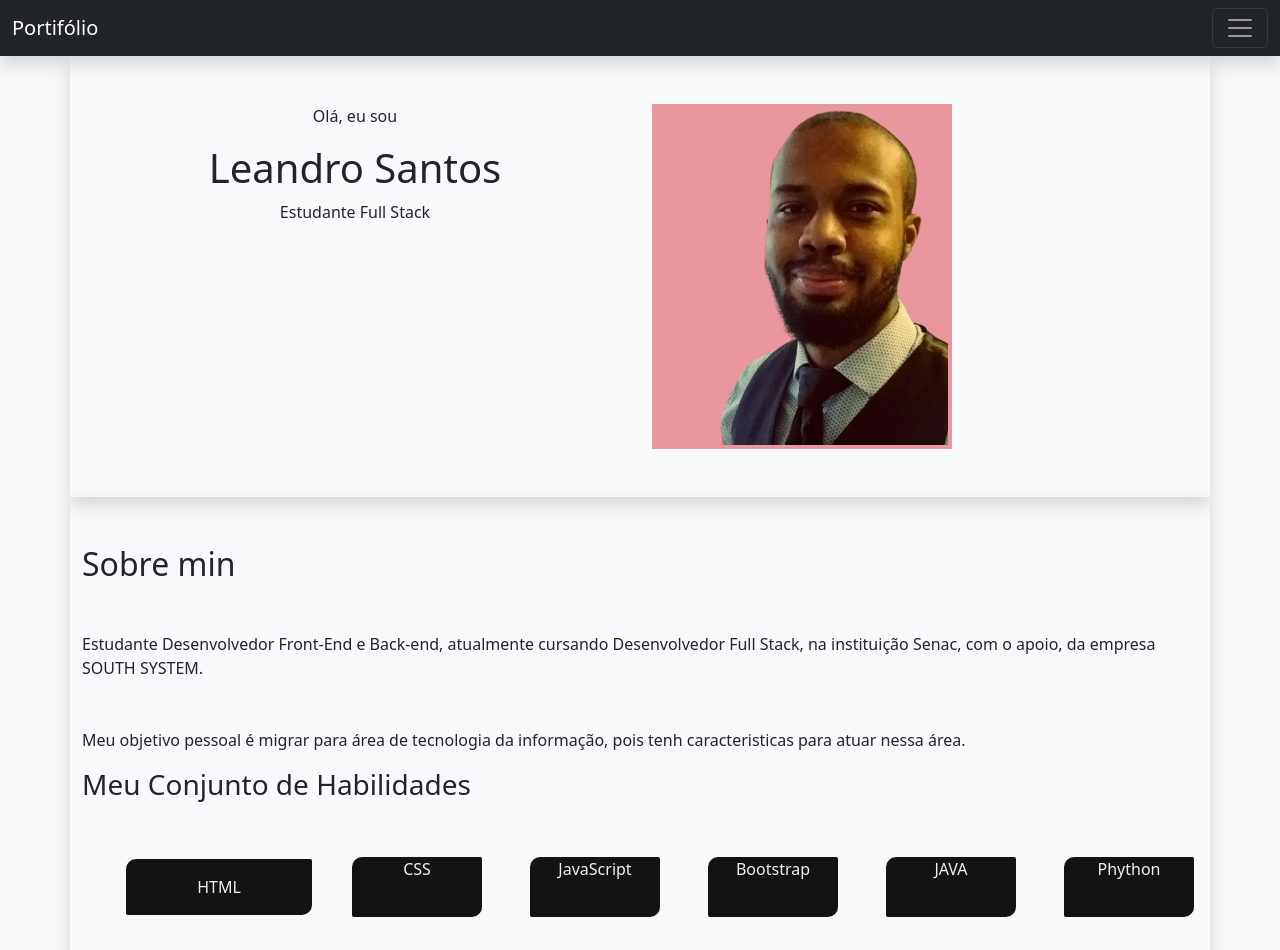
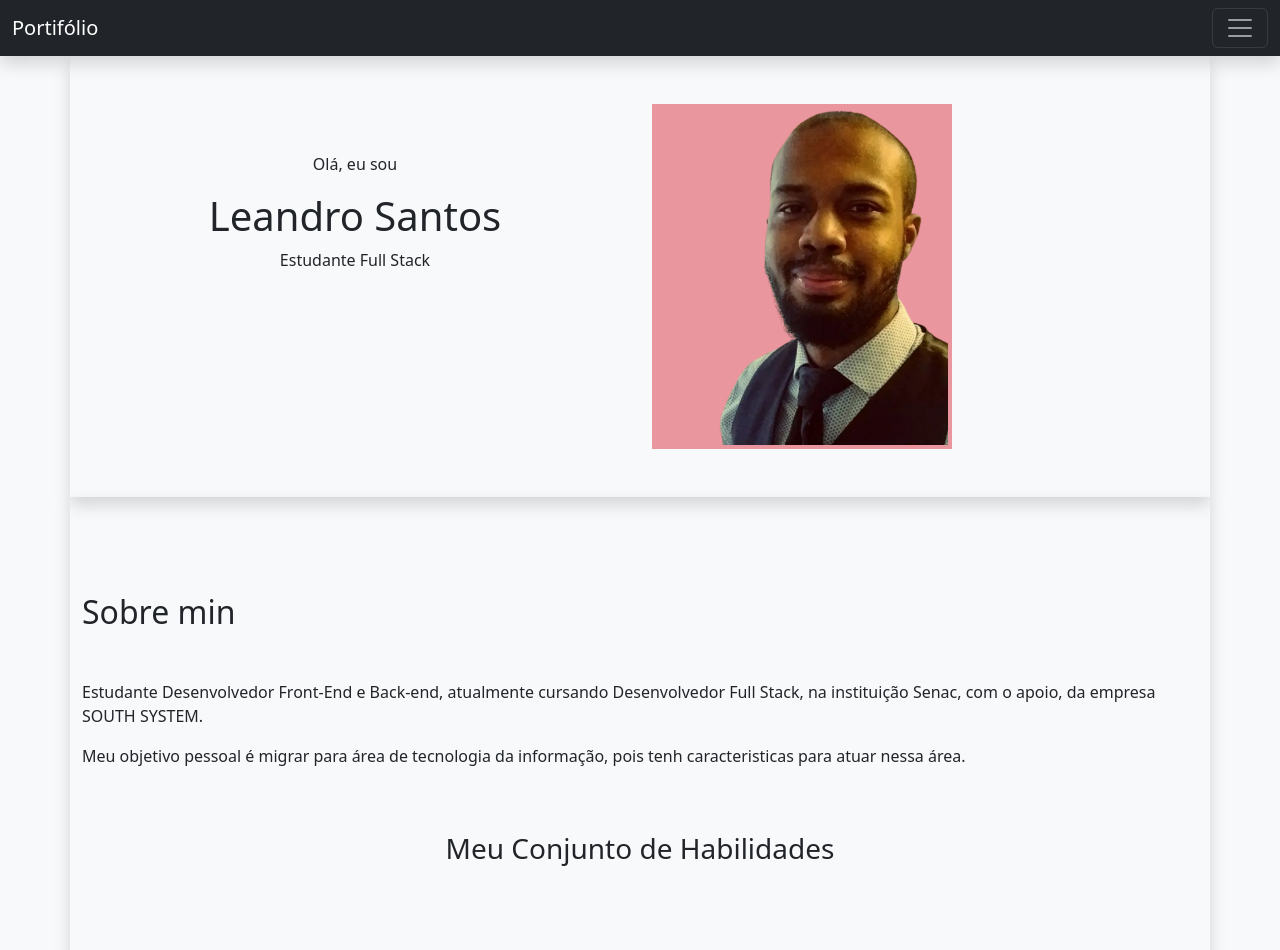
Before and after one commit to Leandro-Santos-Santos/Trabalho-de-Desenvolvimento-Web-Portf-lio-, a plain HTML site: page index.html in a window 1280 px wide. Shown: the top 950 px of the page. Drawn offline with nearby package versions, Linux system fonts and the light colour scheme.

Commit message:
modificação bootstrap

```diff
--- a/css/style.css
+++ b/css/style.css
@@ -3,7 +3,7 @@
     width: auto;
 }
 
-/*
+/*  antiga css
 .skillpoints{
     gap: 67px;
     display:flex;
@@ -13,8 +13,8 @@
 } */
 
 .H{
-    /* width: 130px;
-    height: 60px; */
+    width: 130px;
+    height: 60px;
     border-radius: 10px 2px;
     align-items: center;
     /* text-align: center; */
--- a/index.html
+++ b/index.html
@@ -27,13 +27,13 @@
             <div class="collapse navbar-collapse" id="navbarSupportedContent">
               <ul class="navbar-nav me-auto mb-2 mb-lg-0">
                 <li class="nav-item">
-                  <a class="nav-link active" aria-current="page" href="#">Home</a>
+                  <a class="nav-link active" aria-current="page" href="#home">Home</a>
                 </li>
                 <li class="nav-item">
-                  <a class="nav-link" href="#Sobre">Sobre</a>
+                  <a class="nav-link" href="#sobre">Sobre</a>
                 </li>
                 <li class="nav-item">
-                  <a class="nav-link" href="#">Resumo</a>
+                  <a class="nav-link" href="#resumo">Resumo</a>
                 </li>
                 <li class="nav-item">
                   <a class="nav-link" href="#contato">
@@ -53,8 +53,8 @@
 
   <!-- Conteudo Principal -->
   <main class="container wrapper">
-    <section id="inicio" class="row pt-5 pb-5 shadow">
-      <div class="col-md-6 text-center">
+    <section id="home" class="row pt-5 pb-5 shadow">
+      <div class="col-md-6 text-center mt-5">
         <p>Olá, eu sou</p>
         <h1>Leandro Santos</h1>
         <p>Estudante Full Stack</p>
@@ -64,21 +64,21 @@
       </div>
     </section>
 
-    <section id="Sobre" class="row pt-5 pb-5 shadow">
-      <h2 class="mb-5">Sobre min</h2>
-      <p class="mb-5">Estudante Desenvolvedor Front-End e Back-end, atualmente cursando Desenvolvedor Full
+    <section id="sobre" class="row pt-5 pb-5 shadow">
+      <h2 class="mb-5 mt-5">Sobre min</h2>
+      <p>Estudante Desenvolvedor Front-End e Back-end, atualmente cursando Desenvolvedor Full
         Stack, na instituição Senac, com o apoio, da empresa SOUTH SYSTEM. </p>
       <p>Meu objetivo pessoal é migrar para área de tecnologia da informação, pois
         tenh caracteristicas para atuar nessa área.</p>
 
-      <h3>Meu Conjunto de Habilidades</h3>
+      <h3 class="mb-5 mt-5 text-center">Meu Conjunto de Habilidades</h3>
       <div class="row align-items-center justify-content-center m-4">
         <div class="col-2 H m-3 px-3 py-3 text-center">HTML</div>
-        <div class="col-2 C m-4">CSS</div>
-        <div class="col-2 J m-4">JavaScript</div>
-        <div class="col-2 B m-4">Bootstrap</div>
-        <div class="col-2 JV m-4">JAVA</div>
-        <div class="col-2 P m-4 m-3">Phython</div>
+        <div class="col-2 C m-3 px-3 py-3 text-center">CSS</div>
+        <div class="col-2 J m-3 px-3 py-3 text-center">JavaScript</div>
+        <div class="col-2 B m-3 px-3 py-3 text-center">Bootstrap</div>
+        <div class="col-2 JV m-3 px-3 py-3 text-center">JAVA</div>
+        <div class="col-2 P m-3 px-3 py-3 text-center">Phython</div>
 
         <!-- <div class="H m-4 mw-3">HTML</div>
         <div class="C m-4">CSS</div>
@@ -89,10 +89,10 @@
       </div>
     </section>
 
-    <section id="Resumo" class="row pt-5 pb-5 shadow">
-      <h2>Resumo</h2>
+    <section id="resumo" class="row pt-5 pb-5 shadow">
+      <h2 class="mb-5">Resumo</h2>
       <div class="container">
-        <h3>Formação</h3>
+        <h3 class="mb-3">Formação</h3>
         <h4>Introdução à programação</h4>
         <p>2023
           Instituação +prati
```
